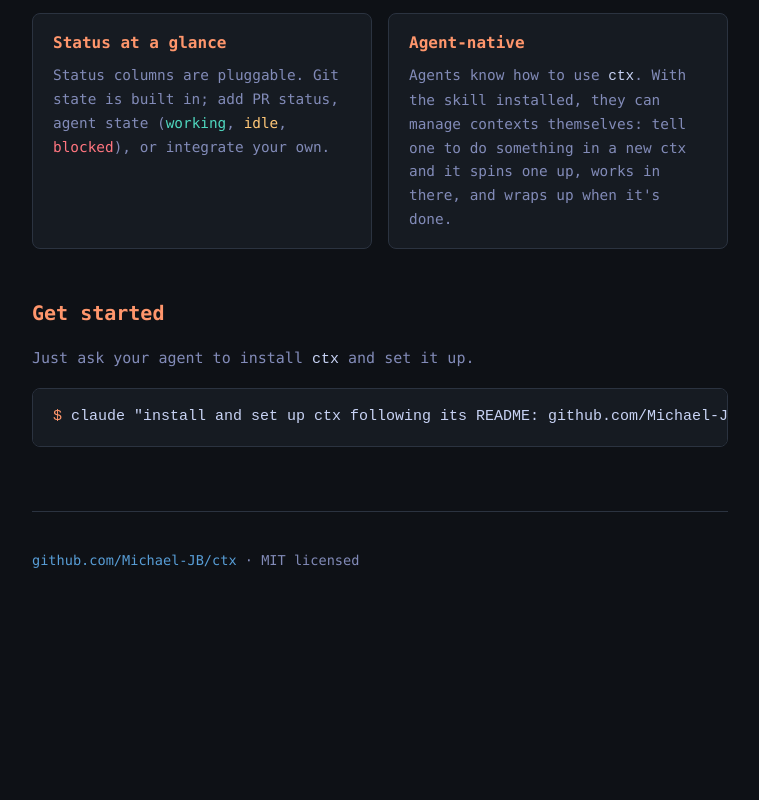
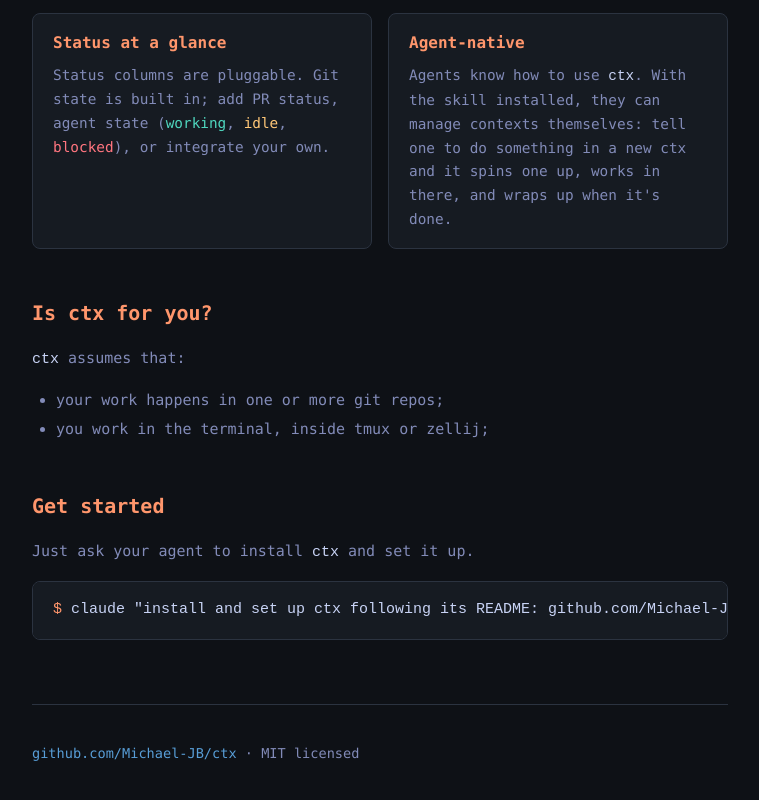
Before and after one commit to Michael-JB/ctx, a plain HTML site: page docs/index.html in a window 1280 px wide. Shown: the part 1222-2022 px from the top of the page, without its empty margins (260-1019 px from the left). Before the commit the page ends 1839 px from the top, so only its background shows below. Drawn offline with Linux system fonts and the light colour scheme.

Commit message:
chore: call out the assumptions ctx makes

```diff
--- a/docs/index.html
+++ b/docs/index.html
@@ -96,6 +96,15 @@
     </div>
   </section>
 
+  <section class="assumptions">
+    <h2>Is ctx for you?</h2>
+    <p><code>ctx</code> assumes that:</p>
+    <ul>
+      <li>your work happens in one or more git repos;</li>
+      <li>you work in the terminal, inside tmux or zellij;</li>
+    </ul>
+  </section>
+
   <section class="get-started">
     <h2>Get started</h2>
     <p>
--- a/docs/style.css
+++ b/docs/style.css
@@ -187,6 +187,29 @@ code {
   font-size: 0.9rem;
 }
 
+.assumptions {
+  margin: 3rem 0;
+}
+
+.assumptions h2 {
+  font-size: 1.25rem;
+  color: var(--accent);
+}
+
+.assumptions p,
+.assumptions ul {
+  color: var(--fg-dim);
+}
+
+.assumptions ul {
+  margin: 0;
+  padding-left: 1.5rem;
+}
+
+.assumptions li {
+  margin-bottom: 0.25rem;
+}
+
 .get-started {
   margin: 3rem 0;
 }
```
